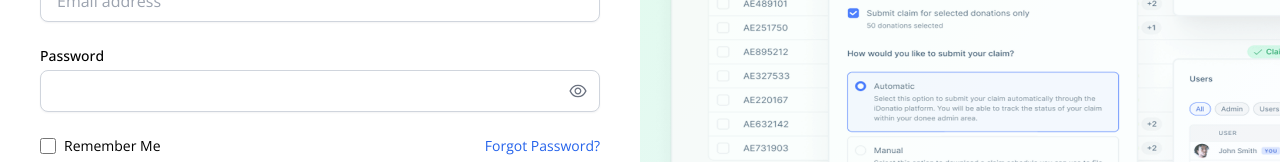
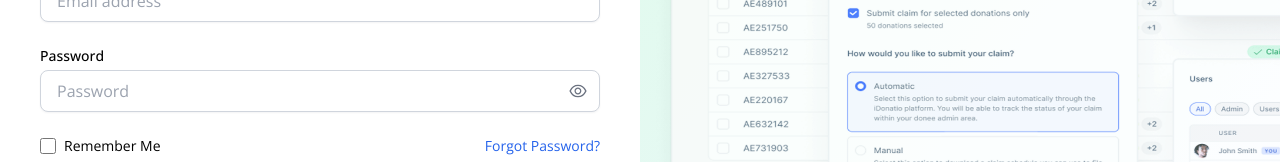
Before and after one commit to henrytrust1111/iDonatio, a Next.js app: page /login in a window 1280 px wide. Shown: the part 540-702 px from the top of the page. Built offline with nearby package versions, Linux system fonts and the light colour scheme.

Commit message:
building the login

```diff
--- a/app/(auth)/login/page.tsx
+++ b/app/(auth)/login/page.tsx
@@ -68,7 +68,7 @@ const Login = () => {
                 <input
                   id="password"
                   type={showPassword ? "text" : "password"}
-                  placeholder=""
+                  placeholder="Password"
                   className="w-full px-4 py-2 border border-[#D0D5DD] rounded-[8px] pr-10 focus:outline-none focus:ring-2 focus:ring-blue-500 shadow-input"
                 />
                 <button
```
